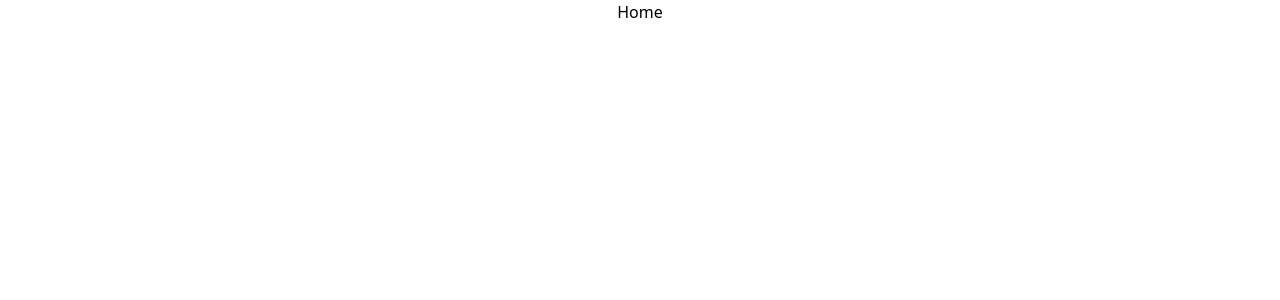
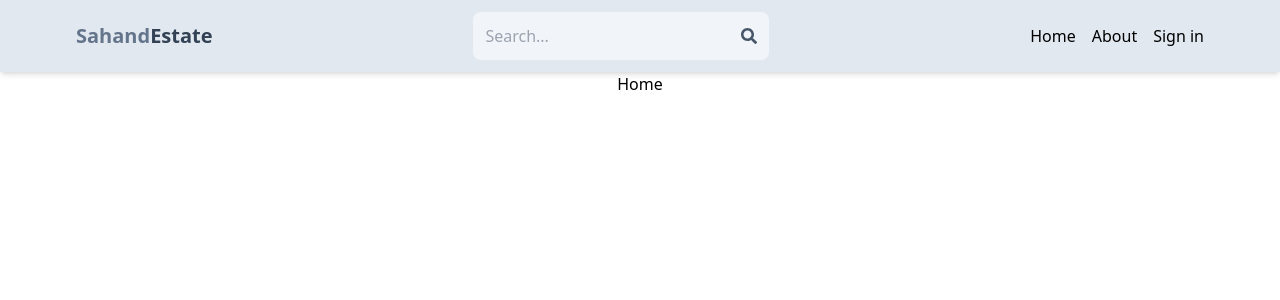
Before and after one commit to AmjadOthman/mern-estate, a React (Vite) app: page / in a window 1280 px wide. Shown: the top 300 px of the page. Built offline with nearby package versions, Linux system fonts and the light colour scheme.

Commit message:
create header and routes

```diff
--- a/src/App.jsx
+++ b/src/App.jsx
@@ -5,10 +5,11 @@ import About from "./Pages/About";
 import Signin from "./Pages/Signin";
 import Signout from "./Pages/Signout";
 import Profile from "./Pages/Profile";
-
+import Header from "./Components/Header";
 export default function App() {
   return (
     <BrowserRouter>
+      <Header />
       <Routes>
         <Route path="/" element={<Home />} />
         <Route path="/about" element={<About />} />
--- /dev/null
+++ b/src/Components/Header.jsx
@@ -0,0 +1,43 @@
+import React from "react";
+import { FaSearch } from "react-icons/fa";
+import { Link } from "react-router-dom";
+
+export default function Header() {
+  return (
+    <header className="bg-slate-200 shadow-md">
+      <div className="flex justify-between items-center max-w-6xl mx-auto p-3">
+        <Link to="/">
+          <h1 className="font-bold text-sm sm:text-xl flex flex-wrap">
+            <span className="text-slate-500">Sahand</span>
+            <span className="text-slate-700">Estate</span>
+          </h1>
+        </Link>
+        <form className="bg-slate-100 p-3 rounded-lg flex items-center">
+          <input
+            type="text"
+            placeholder="Search..."
+            className="bg-transparent focus:outline-none w-24 sm:w-64"
+          />
+          <FaSearch className="text-slate-600 hover:text-slate-400" />
+        </form>
+        <ul className="flex gap-4">
+          <Link to="/">
+            <li className="hidden sm:inline hover:underline hover:text-slate-600">
+              Home
+            </li>
+          </Link>
+          <Link to="/about">
+            <li className="hidden sm:inline hover:underline hover:text-slate-600">
+              About
+            </li>
+          </Link>
+          <Link to="/signin">
+            <li className="hidden sm:inline hover:underline hover:text-slate-600">
+              Sign in
+            </li>
+          </Link>
+        </ul>
+      </div>
+    </header>
+  );
+}
```
